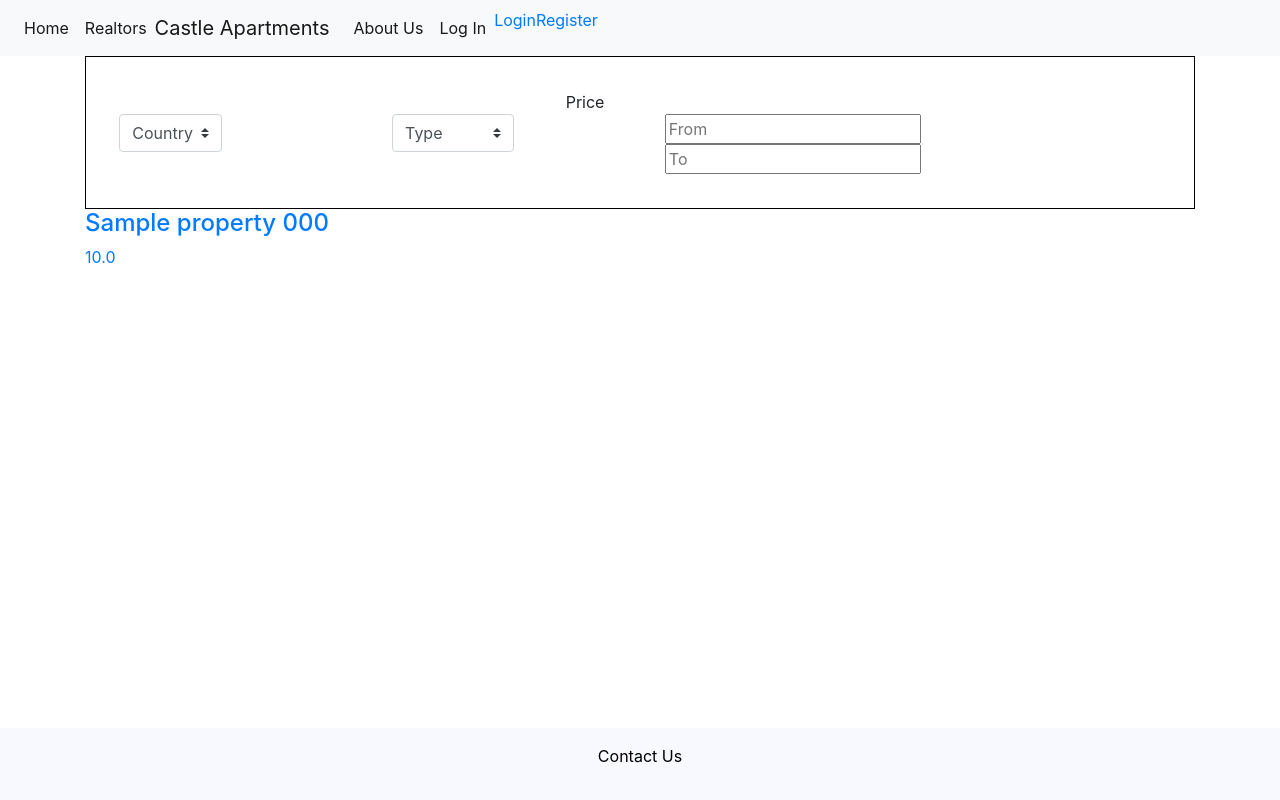
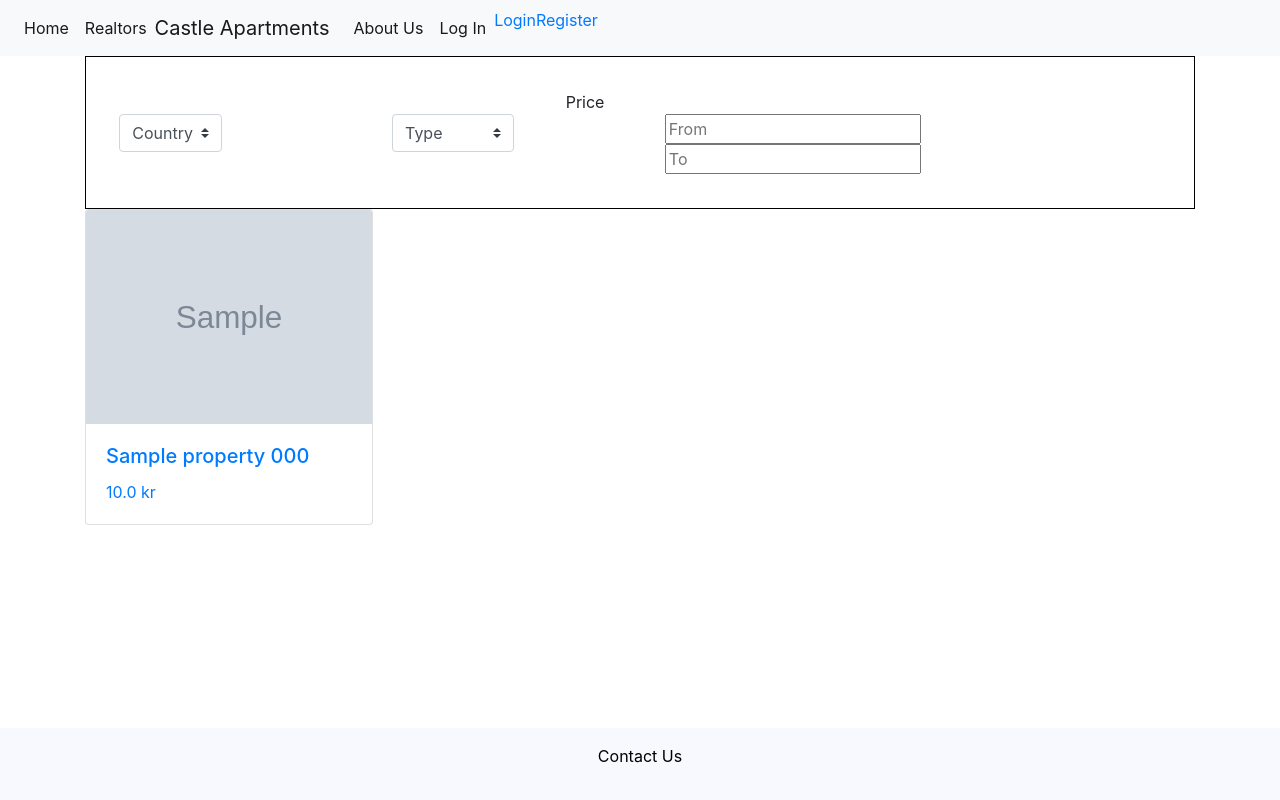
Before and after one commit to Runar16/Verklegt_2, a Django app: page /property in a window 1280 px wide. Run offline with Django 3.2, Linux system fonts and the light colour scheme; tables that the repository leaves empty hold one stand-in row (values such as "Sample post"); grey boxes marked "Sample" are stand-in pictures; some libraries are stand-ins or nearby versions.

Commit message:
added card style to frontpage properties

```diff
--- a/templates/property/frontpage.html
+++ b/templates/property/frontpage.html
@@ -32,7 +32,9 @@
   </form>
 </div>
 
+<div class="row">
 {% for property in properties %}
     {% include 'property/single_property.html' with property=property %}
 {% endfor %}
+</div>
 {% endblock %}
--- a/templates/property/single_property.html
+++ b/templates/property/single_property.html
@@ -1,7 +1,13 @@
 <div class="property">
     <a href="/property/{{ property.id }}">
-        <!--<img class="property_image" src="{{ property.propertyimage_set.first.image }}"/>--!>
-        <h4>{{ property.street_name }} {{ property.street_number }}</h4>
-        <p>{{ property.price }}</p>
+        <div class="col-sm-6">
+            <div class="card" style="width: 18rem;">
+                <img src="{{ property.propertyimage_set.first.image }}" class="card-img-top" alt="...">
+                <div class="card-body">
+                    <h5 class="card-title">{{ property.street_name }} {{ property.street_number }}</h5>
+                    <p class="card-text">{{ property.price }} kr</p>
+                </div>
+            </div>
+        </div>
     </a>
 </div>
```
